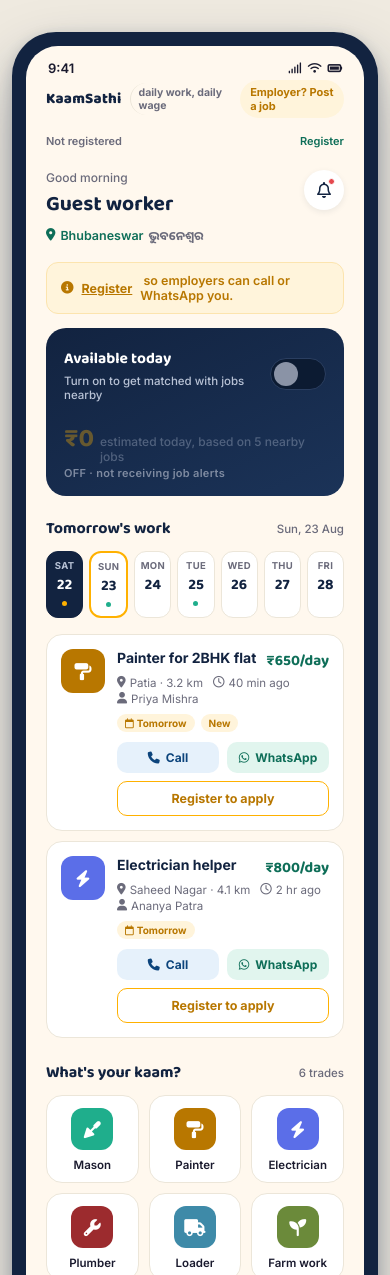
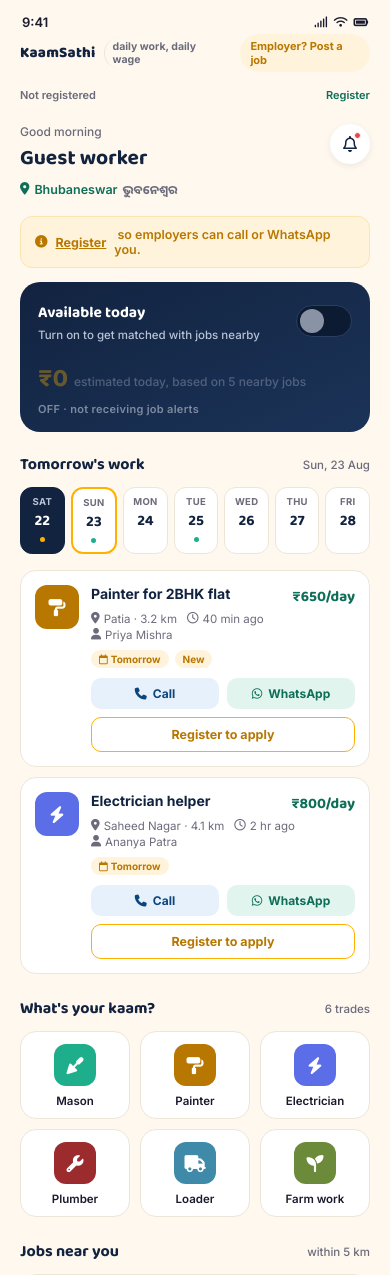
Before and after one commit to EPFRAGHU/kaamsathi_app, a Flask app: page / in a window 390 px wide. Shown: the top 1275 px of the page. Run offline with Flask 3, Linux system fonts and the light colour scheme.

Commit message:
Implement mobile styles for screens under 480px
Added responsive styles for mobile devices under 480px.

```diff
--- a/static/css/style.css
+++ b/static/css/style.css
@@ -37,6 +37,28 @@ body{
   position:relative;
   min-height:780px;
 }
+   @media (max-width: 480px){
+     body{
+       padding:0;
+       background:var(--cream);
+       display:block;
+     }
+     .device{
+       width:100%;
+       max-width:100%;
+       background:none;
+       border-radius:0;
+       padding:0;
+       box-shadow:none;
+     }
+     .screen{
+       border-radius:0;
+       min-height:100vh;
+     }
+     .statusbar{
+       display:none;
+     }
+   }
 .statusbar{
   display:flex; justify-content:space-between; align-items:center;
   padding:14px 22px 4px; font-size:13px; font-weight:600; color:var(--ink);
```
